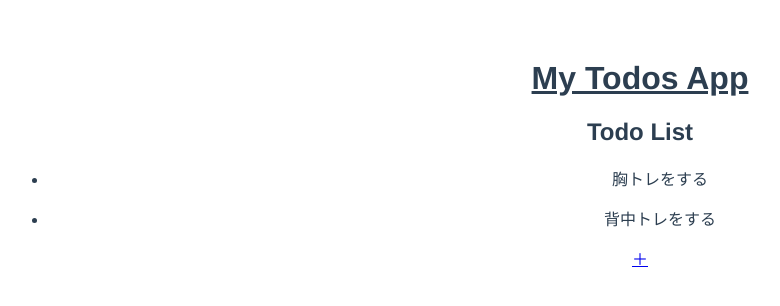
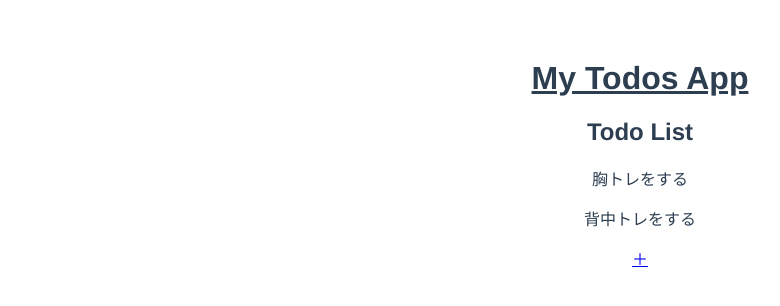
Before and after one commit to ken-1200/Vuex-todos, a Vue app: page / in a window 1280 px wide. Shown: the top 306 px of the page, without its empty margins (0-780 px from the left). Built offline with nearby package versions, Linux system fonts and the light colour scheme.

Commit message:
[add]'cssスタイル調整'

```diff
--- a/src/views/Home.vue
+++ b/src/views/Home.vue
@@ -21,5 +21,9 @@ export default {
 </script>
 
 <style lang="scss" scoped>
-
+.todo-list {
+  list-style: none;
+  margin: 0;
+  padding: 0;
+}
 </style>
```
